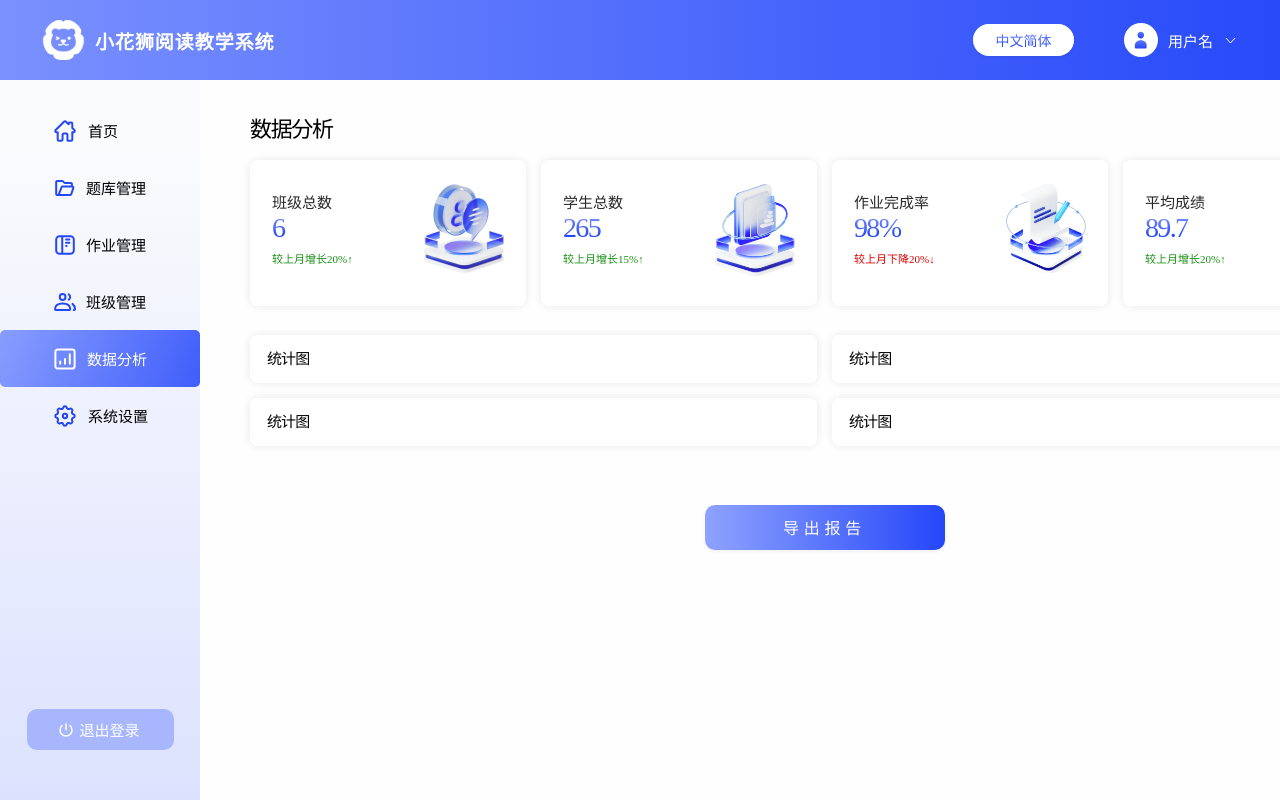
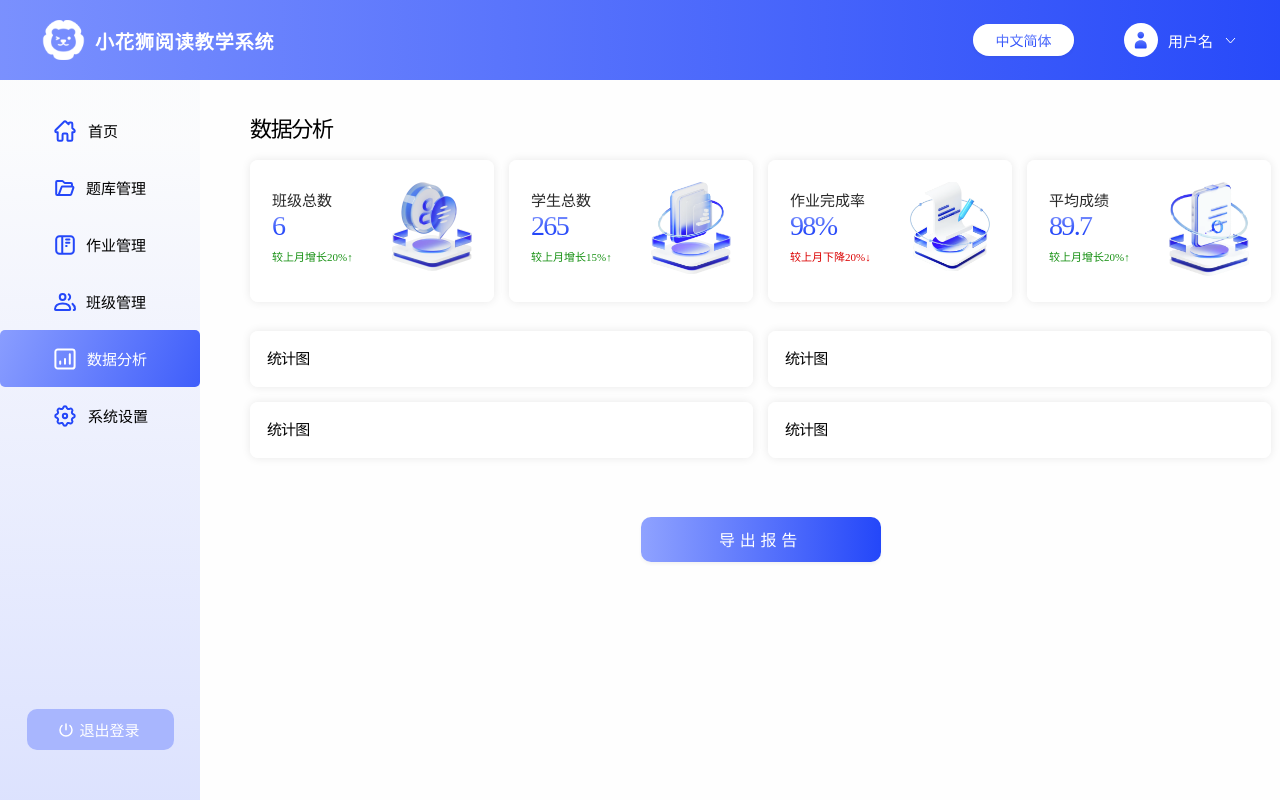
Before and after one commit to floatDreamWithSong/xhs-reading-teaching-system-teacherend, a Vue app: page /#/data in a window 1280 px wide. Built offline with nearby package versions, Linux system fonts and the light colour scheme; sample sign-in values are in the browser's storage; the HTML template or start-up script is replaced by a standard one.

Commit message:
feat: 更新样式和布局，调整数据卡片宽度和内边距，优化统计图表容器结构

```diff
--- a/src/style.css
+++ b/src/style.css
@@ -26,7 +26,8 @@
     linear-gradient(#fff, #fff) padding-box,
     linear-gradient(to left, var(--primary-color) 0%, var(--primary-color-300) 100%) border-box;
   --content-min-width: 870px;
-  --data-card-width: 232px;
+  --data-card-width: 200px;
+  --data-card-padding: 22px;
   --data-card-gap: 15px;
 }
 
--- a/src/views/DataPage.vue
+++ b/src/views/DataPage.vue
@@ -39,26 +39,28 @@ const data = [
         <div class="card-left">
           <div class="card-title">{{ item.title }}</div>
           <div class="card-number">{{ item.number }}</div>
-          <div class="card-desc" :class="item.desc.endsWith('↓')?'decrease':''">{{ item.desc }}</div>
+          <div class="card-desc" :class="item.desc.endsWith('↓') ? 'decrease' : ''">{{ item.desc }}</div>
         </div>
         <div class="card-right">
           <img :src="item.img" alt="" />
         </div>
       </div>
     </div>
-    <div class="stat-graph-container">
-      <div class="stat-graph-item card-area" v-for="_ in 4">
-        <div class="stat-title">
-          统计图
+    <div class="width-w">
+      <div class="stat-graph-container">
+        <div class="stat-graph-item card-area" v-for="_ in 4">
+          <div class="stat-title">
+            统计图
+          </div>
         </div>
       </div>
+      <BigButton text="导出报告" />
     </div>
-    <BigButton text="导出报告" />
   </div>
 </template>
 <style scoped>
 .data-wrapper {
-  width: fit-content;
+  width: 100%;
 }
 
 .card-container {
@@ -70,7 +72,7 @@ const data = [
 
   .card-area {
     display: flex;
-    padding: 24px 22px;
+    padding: var(--data-card-padding);
     min-width: var(--data-card-width);
     gap: 25px;
 
@@ -100,7 +102,8 @@ const data = [
         line-height: 30px;
         color: var(--color);
       }
-      .card-desc.decrease{
+
+      .card-desc.decrease {
         --color: #DB0000;
       }
     }
@@ -115,15 +118,22 @@ const data = [
   }
 }
 
+.width-w{
+  width: 100%;
+  min-width: fit-content;
+}
+
 .stat-graph-container {
   display: grid;
   grid-template-columns: repeat(2, 1fr);
   gap: var(--data-card-gap);
   margin-bottom: 59px;
+  width: 100%;
 
   .stat-graph-item {
-    min-width: calc(var(--data-card-width)*2+var(--data-card-gap));
-    padding: 13px 17px;
+    --graph-padding: 17px;
+    min-width: calc(var(--data-card-width) * 2 + var(--data-card-padding) * 4 + var(--data-card-gap) - var(--graph-padding)*2);
+    padding: var(--graph-padding);
     height: fit-content;
 
     .stat-title {
```
